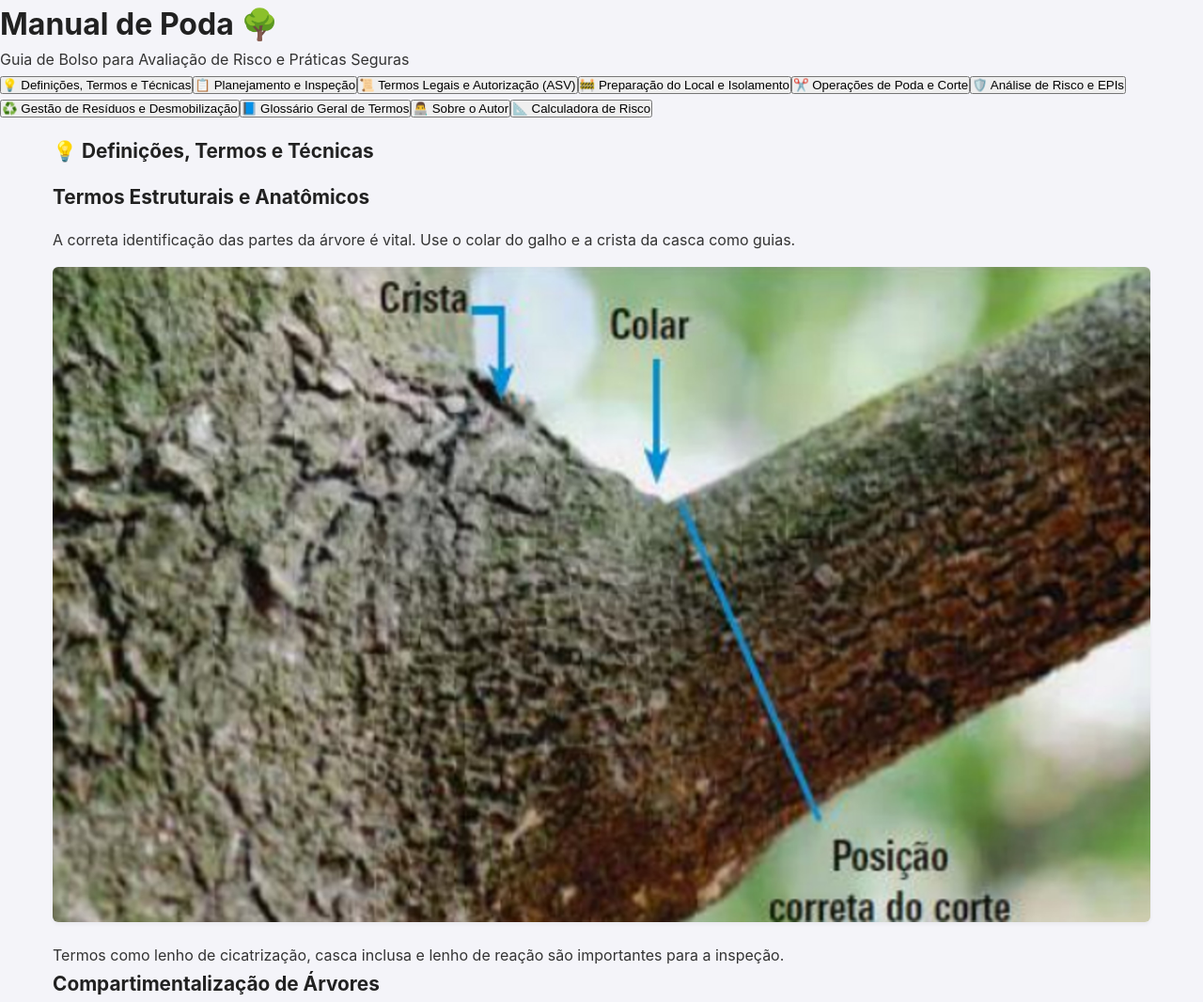
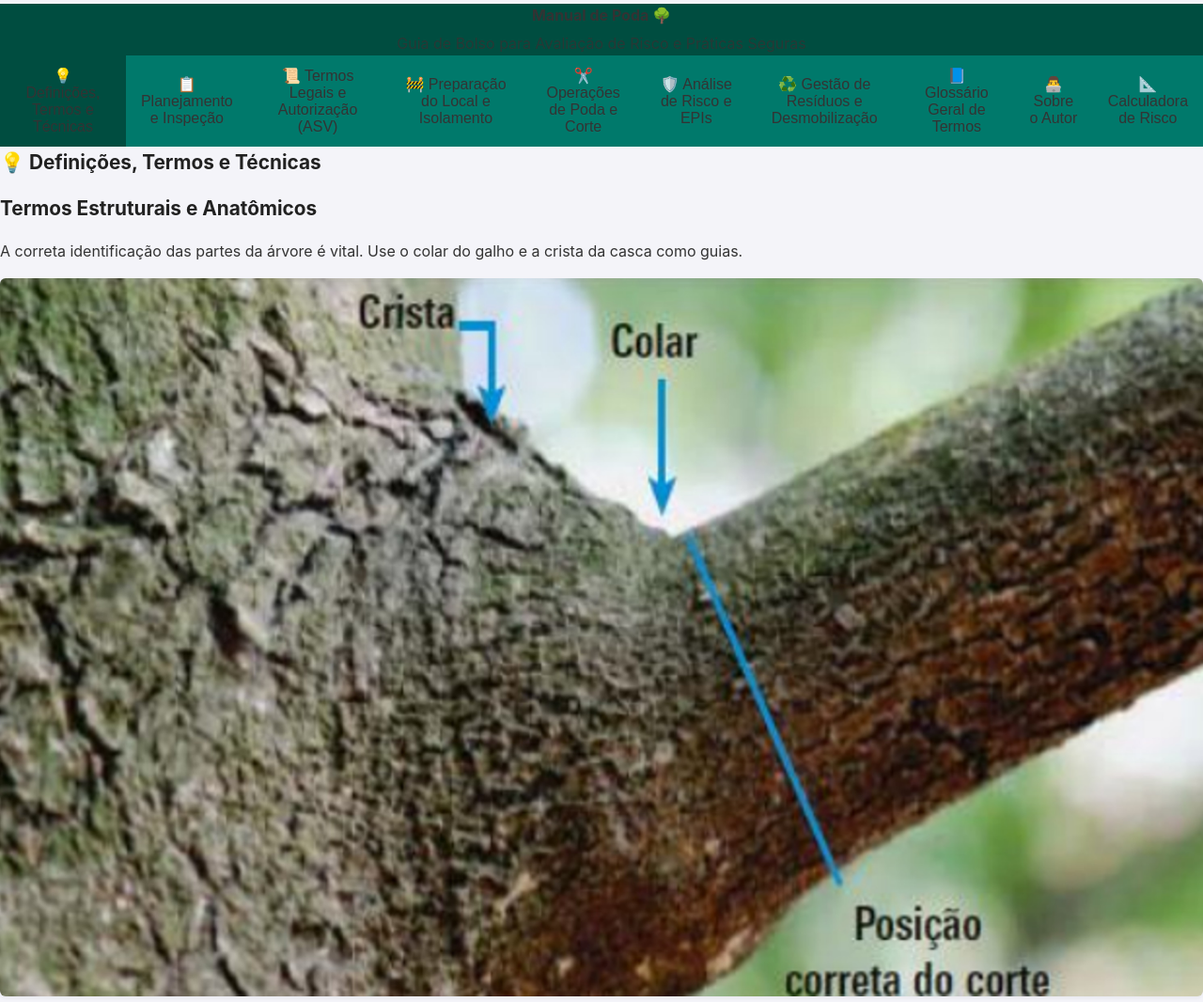
Before and after one commit to rfammon/Digi_manual, a plain HTML site: page index.html in a window 1280 px wide. Shown: the top 1066 px of the page at 94% size. Drawn offline with Linux system fonts and the light colour scheme.

Commit message:
Add files via upload

```diff
--- a/css/3_layout.css
+++ b/css/3_layout.css
@@ -1,30 +1,56 @@
-/* css/3_layout.css */
+/* css/3_layout.css (v21.0) */
 
-/* -------------------------------------- */
-/* 3. LAYOUT (HEADER, FOOTER) */
-/* -------------------------------------- */
-
-.header-manual,
-.footer-manual {
-  background-color: var(--color-primary-dark);
-  color: #fff;
-  padding: var(--space-md);
-  text-align: center;
-  box-shadow: var(--shadow-md);
+/* === CONTAINER PRINCIPAL === */
+.main-content {
+    max-width: var(--max-width);
+    margin: 0 auto; /* Centraliza */
+    padding: var(--content-padding-mobile);
 }
 
-.header-manual h1 {
-  font-size: 1.5rem;
-  margin-bottom: var(--space-xs);
-  color: #fff;
+/* === CABEÇALHO === */
+.main-header {
+    background-color: var(--color-primary-dark);
+    color: var(--color-white);
+    padding: 1rem var(--content-padding-mobile);
+    text-align: center;
+    box-shadow: var(--box-shadow-heavy);
 }
-.header-manual p {
-  color: var(--color-primary-lightest);
-  opacity: 0.9;
+.header-content h1 {
+    color: var(--color-white);
+    margin: 0.25rem 0;
+    font-size: var(--font-size-xl);
+}
+.header-content p {
+    font-size: var(--font-size-small);
+    opacity: 0.8;
+    margin-bottom: 0;
 }
 
-.footer-manual {
-  margin-top: var(--space-xl);
-  padding: var(--space-lg);
-  font-size: 0.9rem;
+/* === NAVEGAÇÃO PRINCIPAL === */
+.main-nav {
+    display: flex;
+    justify-content: center;
+    background-color: var(--color-primary-medium);
+    box-shadow: var(--box-shadow);
+    /* [v21.0] Fixa no topo para mobile/PWA */
+    position: sticky;
+    top: 0;
+    z-index: 900;
 }
+.main-nav-btn {
+    padding: 0.75rem 1rem;
+    font-size: var(--font-size-small);
+    font-weight: var(--font-weight-bold);
+    color: var(--color-light-gray);
+    background: none;
+    border: none;
+    cursor: pointer;
+    transition: var(--transition-speed);
+}
+.main-nav-btn:hover {
+    background-color: rgba(0,0,0,0.1);
+}
+.main-nav-btn.active {
+    color: var(--color-white);
+    background-color: var(--color-primary-dark);
+}
--- a/css/css/3_layout.css
+++ b/css/css/3_layout.css
@@ -1,30 +1,56 @@
-/* css/3_layout.css */
+/* css/3_layout.css (v21.0) */
 
-/* -------------------------------------- */
-/* 3. LAYOUT (HEADER, FOOTER) */
-/* -------------------------------------- */
-
-.header-manual,
-.footer-manual {
-  background-color: var(--color-primary-dark);
-  color: #fff;
-  padding: var(--space-md);
-  text-align: center;
-  box-shadow: var(--shadow-md);
+/* === CONTAINER PRINCIPAL === */
+.main-content {
+    max-width: var(--max-width);
+    margin: 0 auto; /* Centraliza */
+    padding: var(--content-padding-mobile);
 }
 
-.header-manual h1 {
-  font-size: 1.5rem;
-  margin-bottom: var(--space-xs);
-  color: #fff;
+/* === CABEÇALHO === */
+.main-header {
+    background-color: var(--color-primary-dark);
+    color: var(--color-white);
+    padding: 1rem var(--content-padding-mobile);
+    text-align: center;
+    box-shadow: var(--box-shadow-heavy);
 }
-.header-manual p {
-  color: var(--color-primary-lightest);
-  opacity: 0.9;
+.header-content h1 {
+    color: var(--color-white);
+    margin: 0.25rem 0;
+    font-size: var(--font-size-xl);
+}
+.header-content p {
+    font-size: var(--font-size-small);
+    opacity: 0.8;
+    margin-bottom: 0;
 }
 
-.footer-manual {
-  margin-top: var(--space-xl);
-  padding: var(--space-lg);
-  font-size: 0.9rem;
+/* === NAVEGAÇÃO PRINCIPAL === */
+.main-nav {
+    display: flex;
+    justify-content: center;
+    background-color: var(--color-primary-medium);
+    box-shadow: var(--box-shadow);
+    /* [v21.0] Fixa no topo para mobile/PWA */
+    position: sticky;
+    top: 0;
+    z-index: 900;
 }
+.main-nav-btn {
+    padding: 0.75rem 1rem;
+    font-size: var(--font-size-small);
+    font-weight: var(--font-weight-bold);
+    color: var(--color-light-gray);
+    background: none;
+    border: none;
+    cursor: pointer;
+    transition: var(--transition-speed);
+}
+.main-nav-btn:hover {
+    background-color: rgba(0,0,0,0.1);
+}
+.main-nav-btn.active {
+    color: var(--color-white);
+    background-color: var(--color-primary-dark);
+}
--- a/index.html
+++ b/index.html
@@ -4,8 +4,6 @@
     <meta charset="UTF-8">
     <meta name="viewport" content="width=device-width, initial-scale=1.0, maximum-scale=1.0, user-scalable=no">
     <meta name="description" content="Manual de Bolso para Poda de Árvores e Avaliação de Risco (PWA)">
-
-    <base href="/Digi_manual/">
 
     <link rel="apple-touch-icon" sizes="57x57" href="img/icons/apple-icon-57x57.png">
     <link rel="apple-touch-icon" sizes="60x60" href="img/icons/apple-icon-60x60.png">
@@ -30,7 +28,6 @@
     <link rel="stylesheet" href="css/leaflet.css">
 
     <link rel="stylesheet" href="css/1_variables.css">
-
     <link rel="stylesheet" href="css/style.css">
 </head>
 <body>
```
